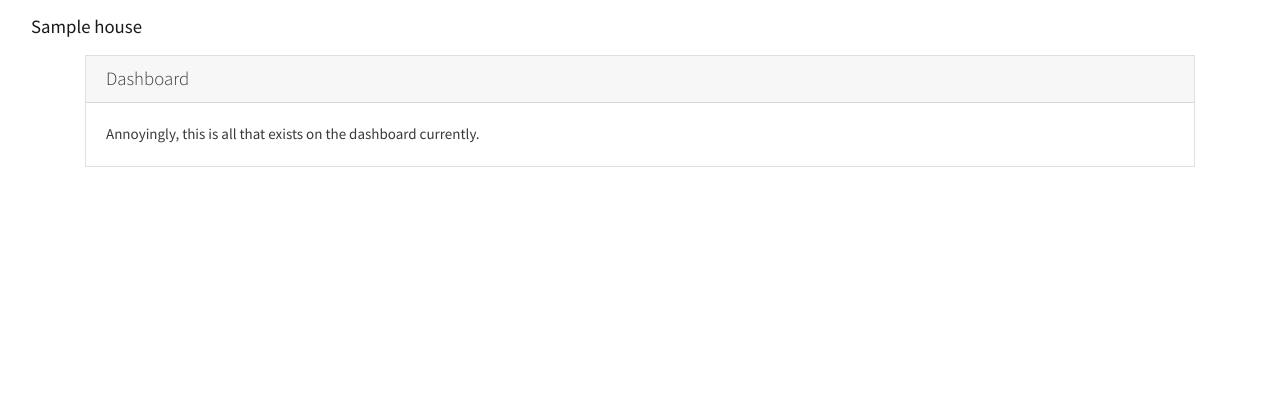
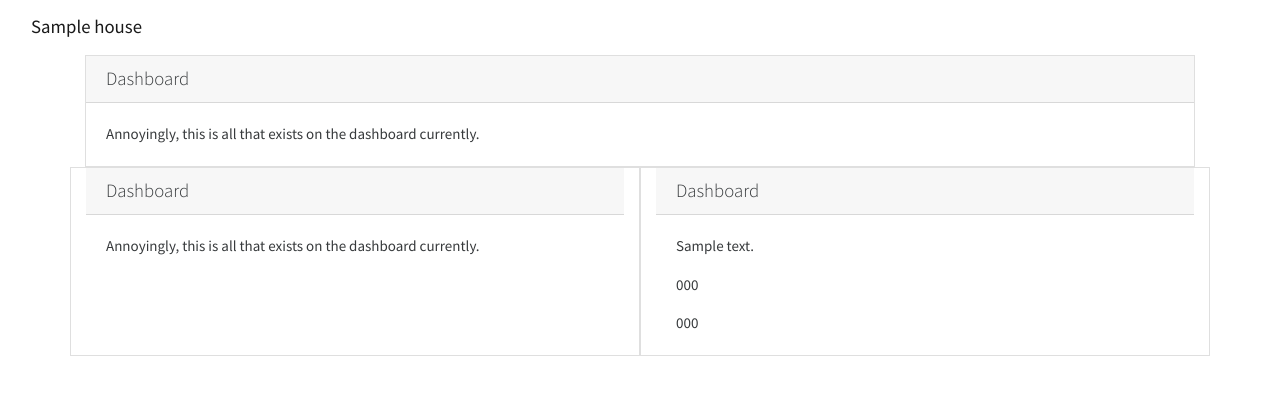
Before and after one commit to trickeydan/HouseManager, a Django app: template hman/templates/dashboard/index.html in a window 1280 px wide. Shown: the top 395 px of the page. Run offline with Django 3.2, Linux system fonts and the light colour scheme; the template is opened without the code that fills it: most values are stand-ins (such as "Sample title", 1, 10 or a date in 2020); some libraries are stand-ins or nearby versions.

Commit message:
Add House Info

```diff
--- a/hman/templates/dashboard/index.html
+++ b/hman/templates/dashboard/index.html
@@ -11,4 +11,25 @@
         <p class="card-text">Annoyingly, this is all that exists on the dashboard currently.</p>
     </div>
 </div>
+<div class="row">
+    <div class="card col">
+        <div class="card-header">
+            <h5 class="mb-0">Dashboard</h5>
+        </div>
+        <div class="card-body">
+            <p class="card-text">Annoyingly, this is all that exists on the dashboard currently.</p>
+        </div>
+    </div>
+    <div class="card col">
+        <div class="card-header">
+            <h5 class="mb-0">Dashboard</h5>
+        </div>
+        <div class="card-body">
+            <p class="card-text">{{house.address}}</p>
+            <p class="card-text">{{house.sortcode}}</p>
+            <p class="card-text">{{house.accountnumber}}</p>
+        </div>
+    </div>
+</div>
+
 {% endblock %}
```
Also changed, not shown: hman/hman/settings.py (+11 -4 lines), 3 other files.
